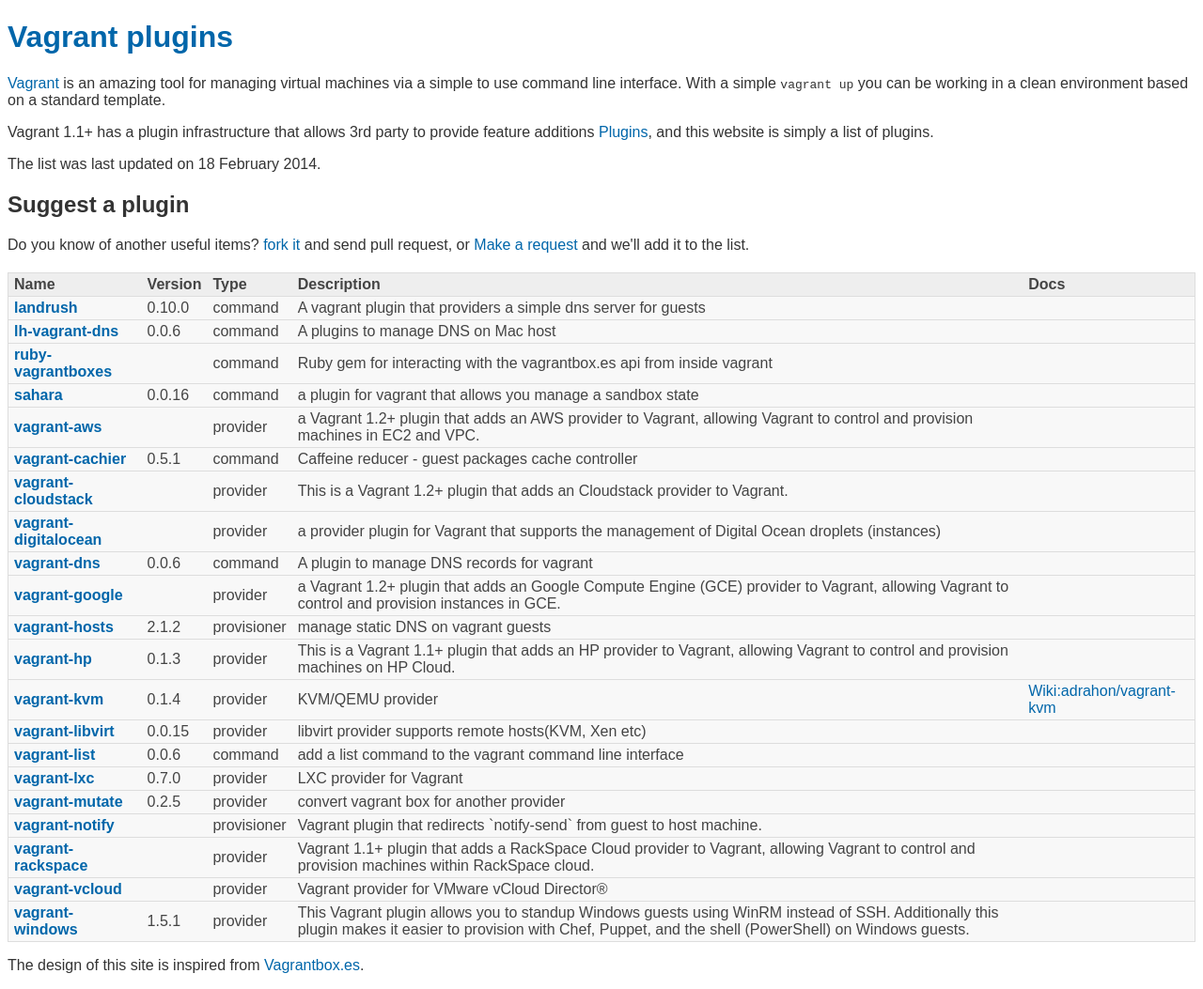
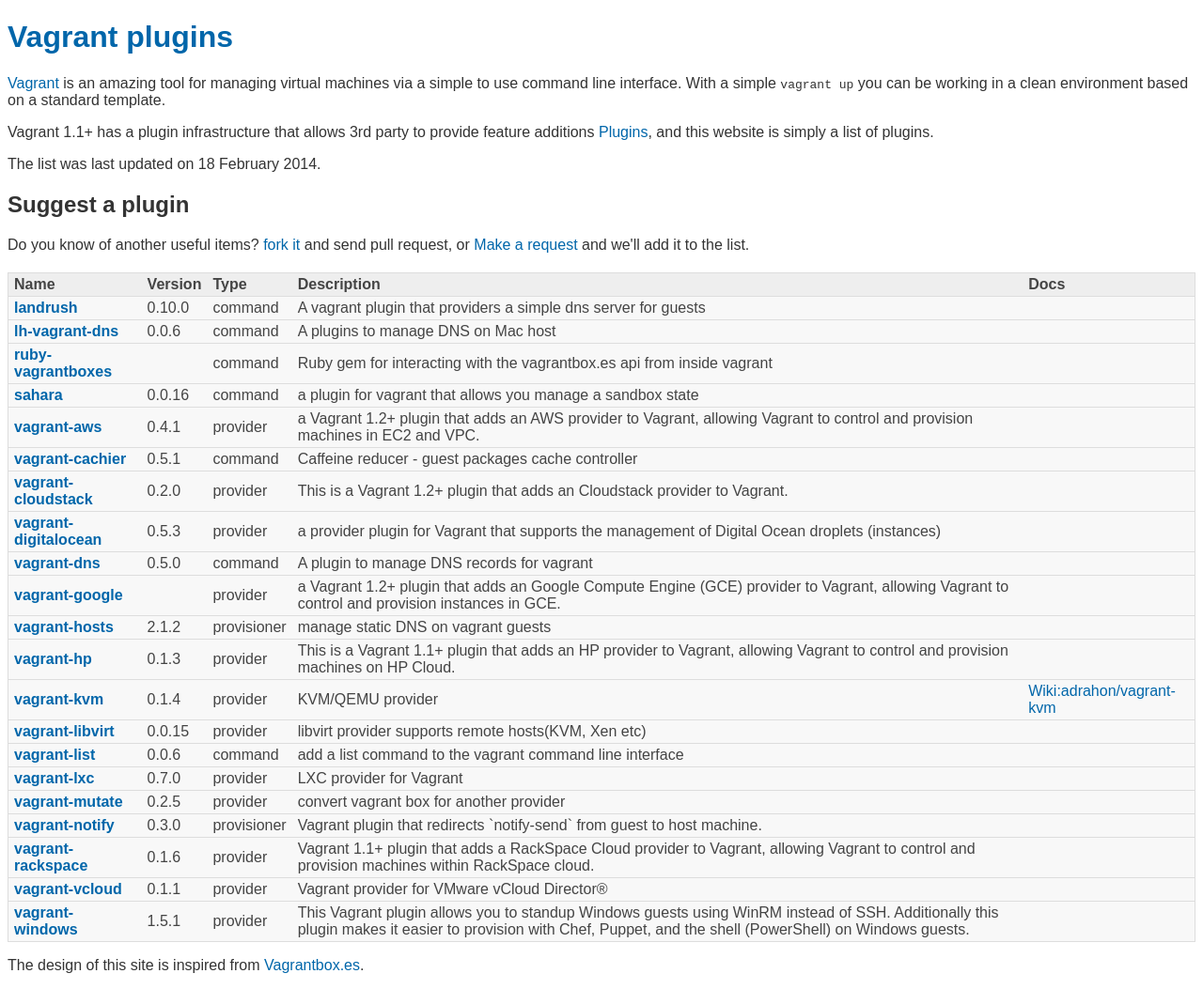
Before and after one commit to vagrant-lists/vagrant-lists.github.io, a Jekyll site: the page built from plugins.html, in a window 1280 px wide. Shown: the whole page at 94% size. Built offline with Jekyll 4.4.1, drawn with Linux system fonts in a browser that asks for light colours; nearby versions of some CDN libraries; Markdown is read by kramdown in place of the engine named in the settings.

Commit message:
update plugin versions
Signed-off-by: Hiroshi Miura <miurahr@linux.com>

```diff
--- a/_data/plugin_versions.yml
+++ b/_data/plugin_versions.yml
@@ -8,7 +8,13 @@
 vagrant-lxc: 0.7.0
 vagrant-list: 0.0.6
 vagrant-cachier: 0.5.1
-vagrant-dns: 0.0.6
+vagrant-dns: 0.5.0
 vagrant-kvm: 0.1.4
 vagrant-windows: 1.5.1
 vagrant-hp: 0.1.3
+vagrant-aws: 0.4.1
+vagrant-cloudstack: 0.2.0
+vagrant-vcloud: 0.1.1
+vagrant-digitalocean: 0.5.3
+vagrant-notify: 0.3.0
+vagrant-rackspace: 0.1.6
```
